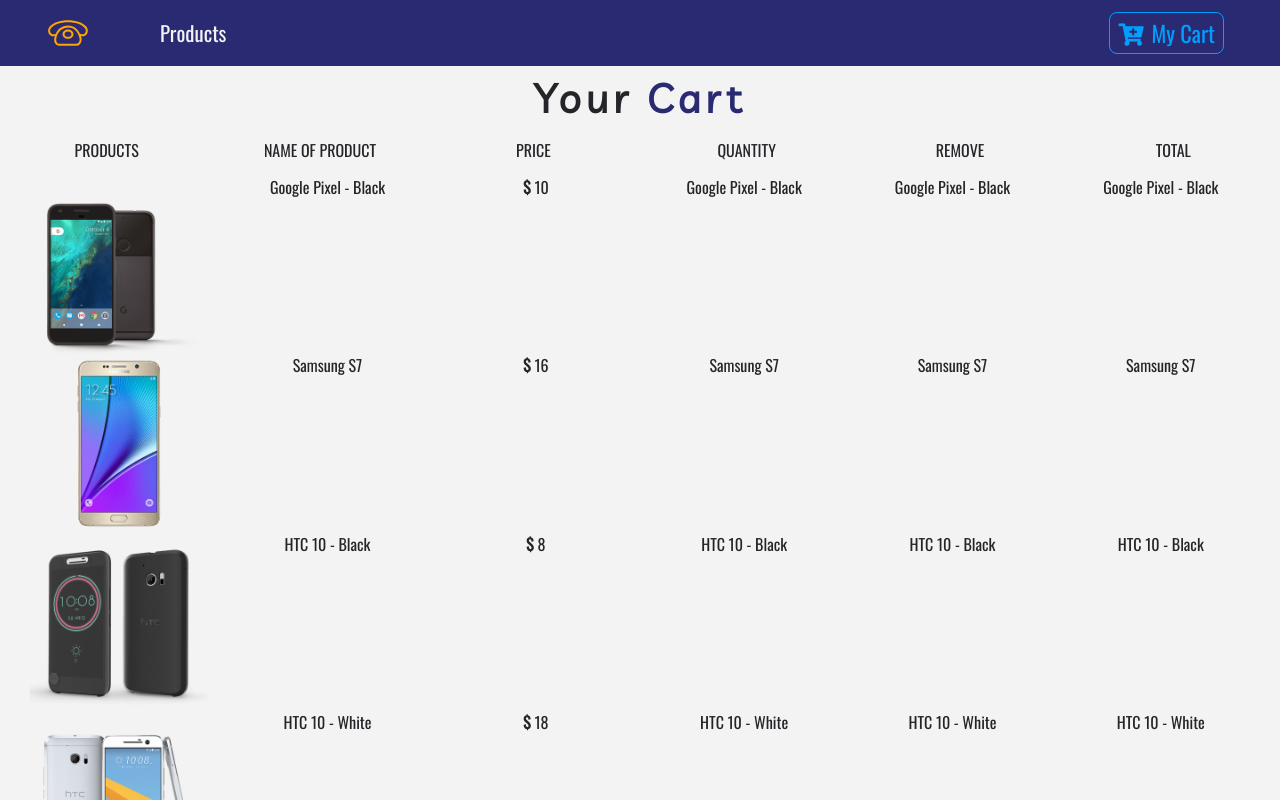
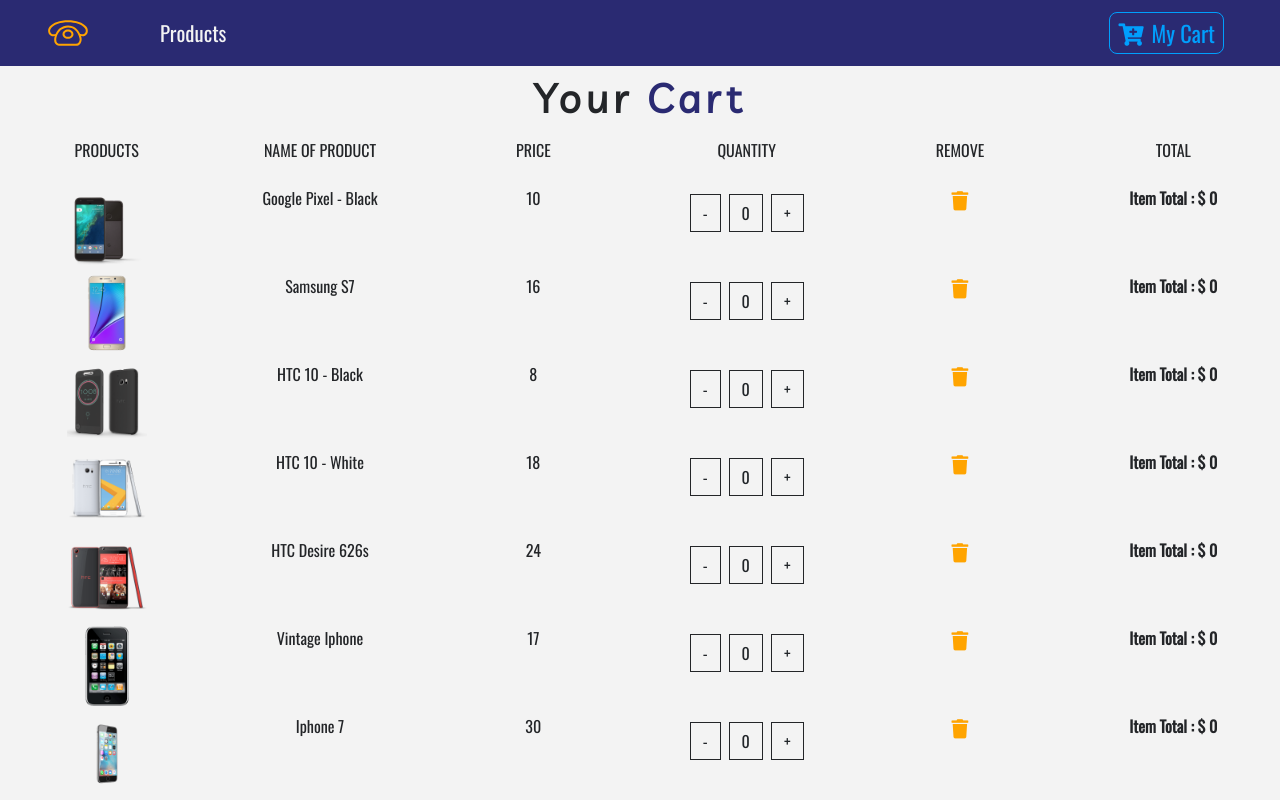
Before and after one commit to HamzaAitOumghar/e-commerce, a React (Create React App) app: page /cart in a window 1280 px wide. Shown: the top 800 px of the page. Built offline with nearby package versions, Linux system fonts and the light colour scheme.

Commit message:
update cart item

```diff
--- a/src/App.css
+++ b/src/App.css
@@ -25,3 +25,22 @@
 .text-bright {
     color: var(--lightBlue);
 }
+
+.btn-black{
+    background: transparent;
+    text-transform: 0.8rem !important;
+    color:var(--mainDark);
+    border-radius: 0 !important;
+    border : 0.1rem solid var(--mainDark) !important;
+}
+
+.btn-black:hover {
+    background: var(--mainDark) !important;
+    color: var(--mainWhite) !important;
+}
+
+.cart-icon{
+    cursor: pointer;
+    font-size: 1.2rem;
+    color: var(--mainYellow);
+}
--- a/src/components/cart/CartItem.js
+++ b/src/components/cart/CartItem.js
@@ -2,30 +2,48 @@
 
 export default function CartItem({ item, value }) {
 
-    const { id, img, info, price, title } = item;
+    const { id, img, total, count, price, title } = item;
+    const { increment, decrement, removeItem } = value;
 
     return (
-        <div className="container-fluid text-center d-none d-lg-block">
-            <div className="row">
-                <div className="col-10 mx-auto col-lg-2">
-                    <img src={img} className="img-fluid" />
-                </div>
-                <div className="col-10 mx-auto col-lg-2">
-                    <h6>{title}</h6>
-                </div>
-                <div className="col-10 mx-auto col-lg-2">
-                    <h6><span className="font-weight-bold">$</span> {price}</h6>
-                </div>
-                <div className="col-10 mx-auto col-lg-2">
-                    <h6>{title}</h6>
-                </div>
-                <div className="col-10 mx-auto col-lg-2">
-                    <h6>{title}</h6>
-                </div>
-                <div className="col-10 mx-auto col-lg-2">
-                    <h6>{title}</h6>
+        <div className="row my-2 text-capitalize text-center">
+            <div className="col-10 mx-auto col-lg-2">
+                <img src={img} className="img-fluid" style={{ width: "5rem", height: "5rem" }} />
+            </div>
+            <div className="col-10 mx-auto col-lg-2">
+                <span className="d-lg-none">product : </span>
+                {title}
+            </div>
+
+            <div className="col-10 mx-auto col-lg-2">
+                <span className="d-lg-none">price : </span>
+                {price}
+            </div>
+
+            <div className="col-10 mx-auto col-lg-2 my-2 my-lg-2">
+                <div className="d-flex justify-content-center">
+                    <div>
+                        <span className="btn btn-black mx-1" onClick={() => { decrement(id) }}>-</span>
+                        <span className="btn btn-black mx-1" >{count}</span>
+                        <span className="btn btn-black mx-1" onClick={() => { increment(id) }}>+</span>
+
+                    </div>
                 </div>
             </div>
+            <div className="col-10 mx-auto col-lg-2">
+                <div className="cart-icon" onClick={()=>removeItem(id)}>
+                    <i className="fas fa-trash"></i>
+                </div>
+            </div>
+
+            <div className="col-10 mx-auto col-lg-2">
+                <strong>
+                    Item total : $ {total}
+                </strong>
+            </div>
+
+
+
         </div>
 
     )
```
